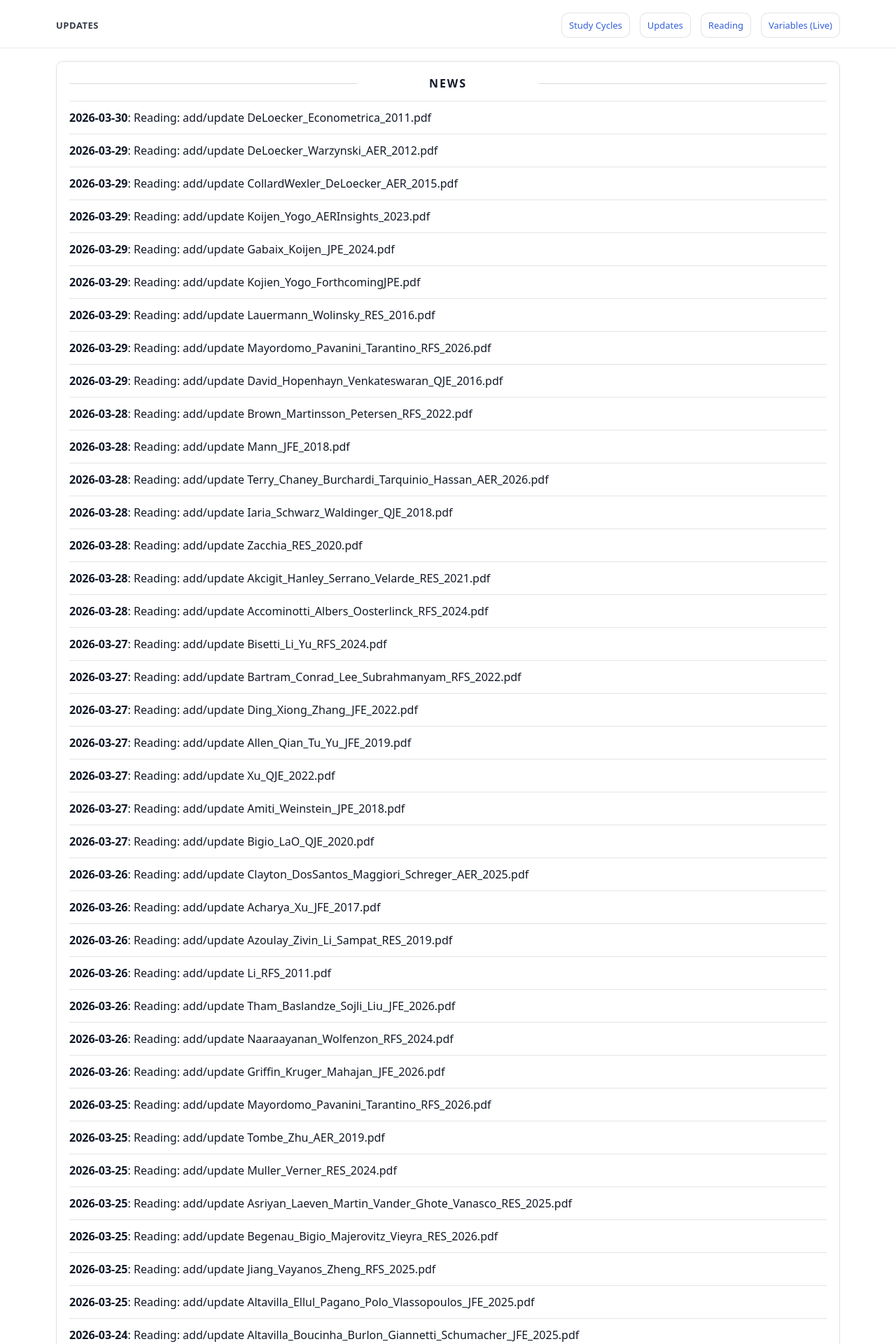
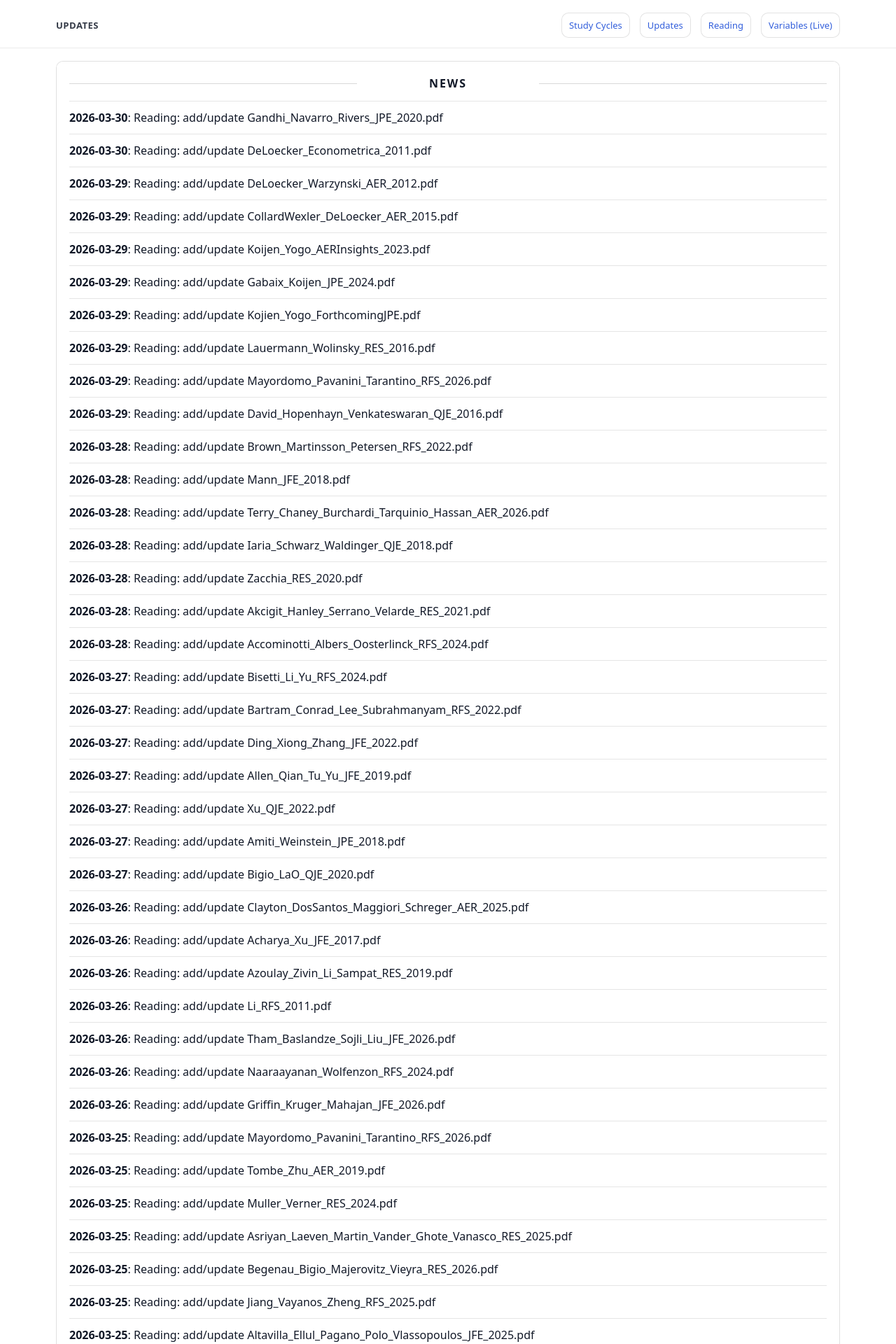
Before and after one commit to yaxinzn/study-archive, a Jekyll site: the page built from updates/index.md, in a window 1280 px wide. Shown: the top 1920 px of the page at 70% size. Built offline with Jekyll 4.4.1, drawn with Linux system fonts in a browser that asks for light colours; some of the changed text lies outside the part shown.

Commit message:
chore: update NEWS feed

```diff
--- a/_data/news.yml
+++ b/_data/news.yml
@@ -1,4 +1,7 @@
 # Auto-generated update history (sorted newest -> oldest). Do not edit manually.
+- ts: "1774851906"
+  date: "2026-03-30"
+  title: "Reading: add/update Gandhi_Navarro_Rivers_JPE_2020.pdf"
 - ts: "1774813103"
   date: "2026-03-30"
   title: "Reading: add/update DeLoecker_Econometrica_2011.pdf"
```
